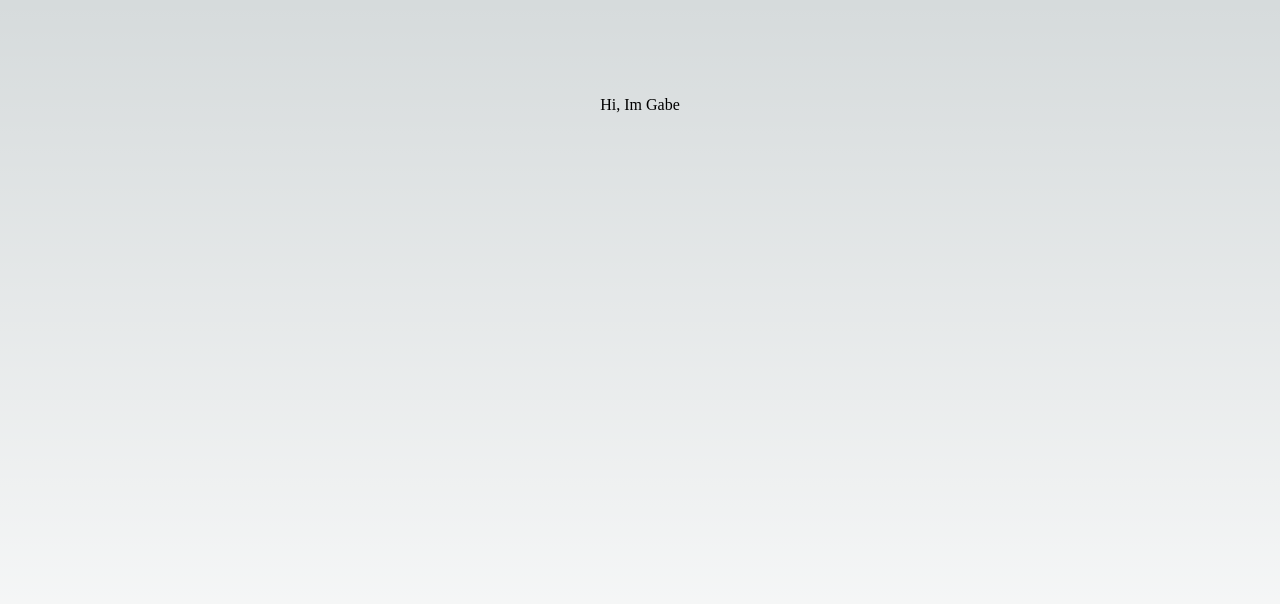
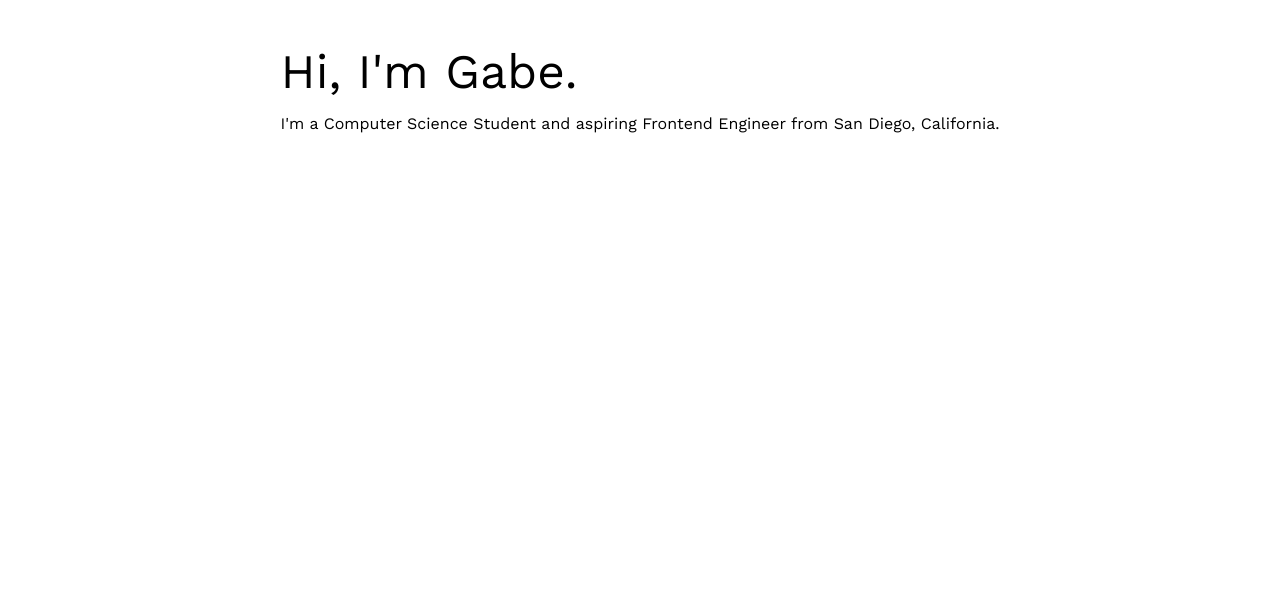
Before and after one commit to gabe-santos/gabe-santos-portfolio, a Next.js app: page / in a window 1280 px wide. Shown: the top 604 px of the page. Built offline with nearby package versions, Linux system fonts and the light colour scheme.

Commit message:
added new styling and fonts

```diff
--- a/package.json
+++ b/package.json
@@ -12,7 +12,7 @@
     "@next/font": "13.1.1",
     "eslint": "8.30.0",
     "eslint-config-next": "13.1.1",
-    "next": "13.1.1",
+    "next": "^13.1.1",
     "react": "18.2.0",
     "react-dom": "18.2.0"
   },
--- a/pages/index.js
+++ b/pages/index.js
@@ -1,9 +1,11 @@
 import Head from 'next/head';
-import Image from 'next/image';
-import { Inter } from '@next/font/google';
-import styles from '../styles/Home.module.css';
+import { Work_Sans } from '@next/font/google';
+// import styles from '../styles/Home.module.css';
 
-const inter = Inter({ subsets: ['latin'] });
+const work_sans = Work_Sans({
+	subsets: ['latin'],
+	variable: '--font-work_sans',
+});
 
 export default function Home() {
 	return (
@@ -11,7 +13,18 @@ export default function Home() {
 			<Head>
 				<title>Gabe Santos</title>
 			</Head>
-			<main className={styles.main}>Hi, Im Gabe</main>
+			<div
+				className={`flex flex-col items-center h-screen pt-12 ${work_sans.variable}`}>
+				<div className='w-auto'>
+					<h1 className='text-5xl font-sans text-left'>
+						Hi, I'm Gabe.
+					</h1>
+					<p className='font-sans text-wrap pt-4'>
+						I'm a Computer Science Student and aspiring Frontend
+						Engineer from San Diego, California.
+					</p>
+				</div>
+			</div>
 		</>
 	);
 }
--- a/styles/globals.css
+++ b/styles/globals.css
@@ -1,4 +1,8 @@
-:root {
+@tailwind base;
+@tailwind components;
+@tailwind utilities;
+
+/* :root {
 	--max-width: 1100px;
 	--border-radius: 12px;
 	--font-mono: ui-monospace, Menlo, Monaco, 'Cascadia Mono', 'Segoe UI Mono',
@@ -46,7 +50,10 @@
 		--background-start-rgb: 0, 0, 0;
 		--background-end-rgb: 0, 0, 0;
 
-    --primary-glow: radial-gradient(rgba(1, 65, 255, 0.4), rgba(1, 65, 255, 0));
+		--primary-glow: radial-gradient(
+			rgba(1, 65, 255, 0.4),
+			rgba(1, 65, 255, 0)
+		);
 		--secondary-glow: linear-gradient(
 			to bottom right,
 			rgba(1, 65, 255, 0),
@@ -104,4 +111,4 @@ a {
 	html {
 		color-scheme: dark;
 	}
-}
+} */
--- a/tailwind.config.js
+++ b/tailwind.config.js
@@ -1,8 +1,17 @@
+const { fontFamily } = require('tailwindcss/defaultTheme');
+
 /** @type {import('tailwindcss').Config} */
 module.exports = {
-  content: [],
-  theme: {
-    extend: {},
-  },
-  plugins: [],
-}
+	content: [
+		'./pages/*.{js, jsx, ts, tsx}',
+		'./components/**/*.{js,ts,jsx,tsx}',
+	],
+	theme: {
+		extend: {
+			fontFamily: {
+				sans: ['var(--font-work_sans)', ...fontFamily.sans],
+			},
+		},
+	},
+	plugins: [],
+};
```
Also changed, not shown: 1 other file (tests, documents, lock files or other folders). Lines whose indentation alone changed are shown as unchanged.
